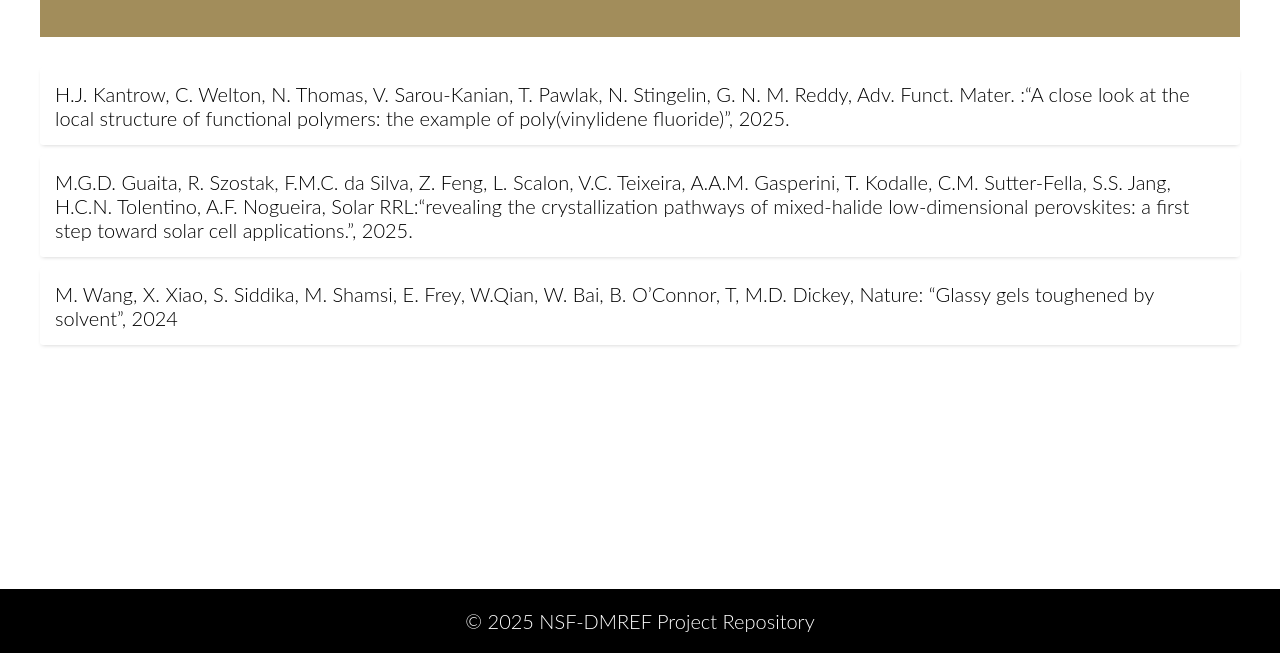
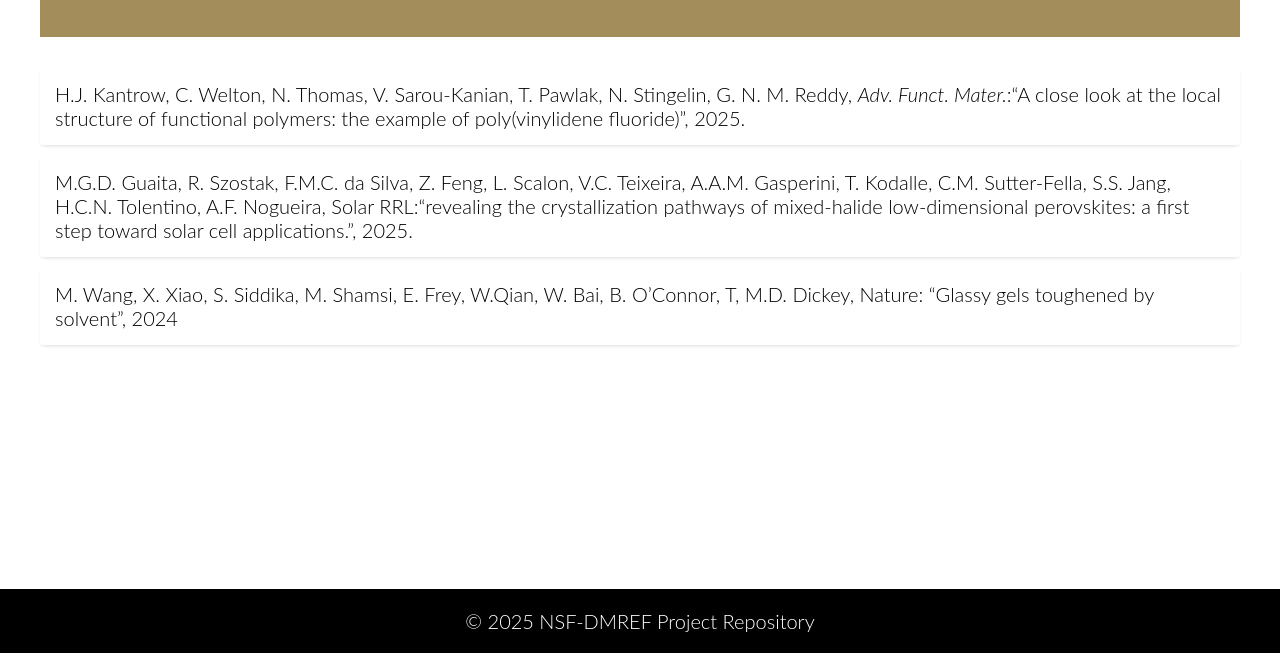
Before and after one commit to fengzhihao77/GT-NCST-NSF-DMREF-main, a plain HTML site: page publications.html in a window 1280 px wide. Shown: the part 131-800 px from the top of the page. Drawn offline with Linux system fonts and the light colour scheme.

Commit message:
Update publications.html

```diff
--- a/publications.html
+++ b/publications.html
@@ -24,7 +24,7 @@
       <h1>Publications</h1>
     </div>
     <ul class="pub-list">
-      <li class="pub-card">H.J. Kantrow, C. Welton, N. Thomas, V. Sarou-Kanian, T. Pawlak, N. Stingelin, G. N. M. Reddy, Adv. Funct. Mater. :“A close look at the local structure of functional polymers: the example of poly(vinylidene fluoride)”, 2025.</li>
+      <li class="pub-card">H.J. Kantrow, C. Welton, N. Thomas, V. Sarou-Kanian, T. Pawlak, N. Stingelin, G. N. M. Reddy, <i>Adv. Funct. Mater.</i>:“A close look at the local structure of functional polymers: the example of poly(vinylidene fluoride)”, 2025.</li>
       <li class="pub-card">M.G.D. Guaita, R. Szostak, F.M.C. da Silva, Z. Feng, L. Scalon, V.C. Teixeira, A.A.M. Gasperini, T. Kodalle, C.M. Sutter-Fella, S.S. Jang, H.C.N. Tolentino, A.F. Nogueira, Solar RRL:“revealing the crystallization pathways of mixed-halide low-dimensional perovskites: a first step toward solar cell applications.”, 2025.</li>
       <li class="pub-card">M. Wang, X. Xiao, S. Siddika, M. Shamsi, E. Frey, W.Qian, W. Bai, B. O’Connor, T,  M.D. Dickey, Nature: “Glassy gels toughened by solvent”, 2024</li>
     </ul>
```
